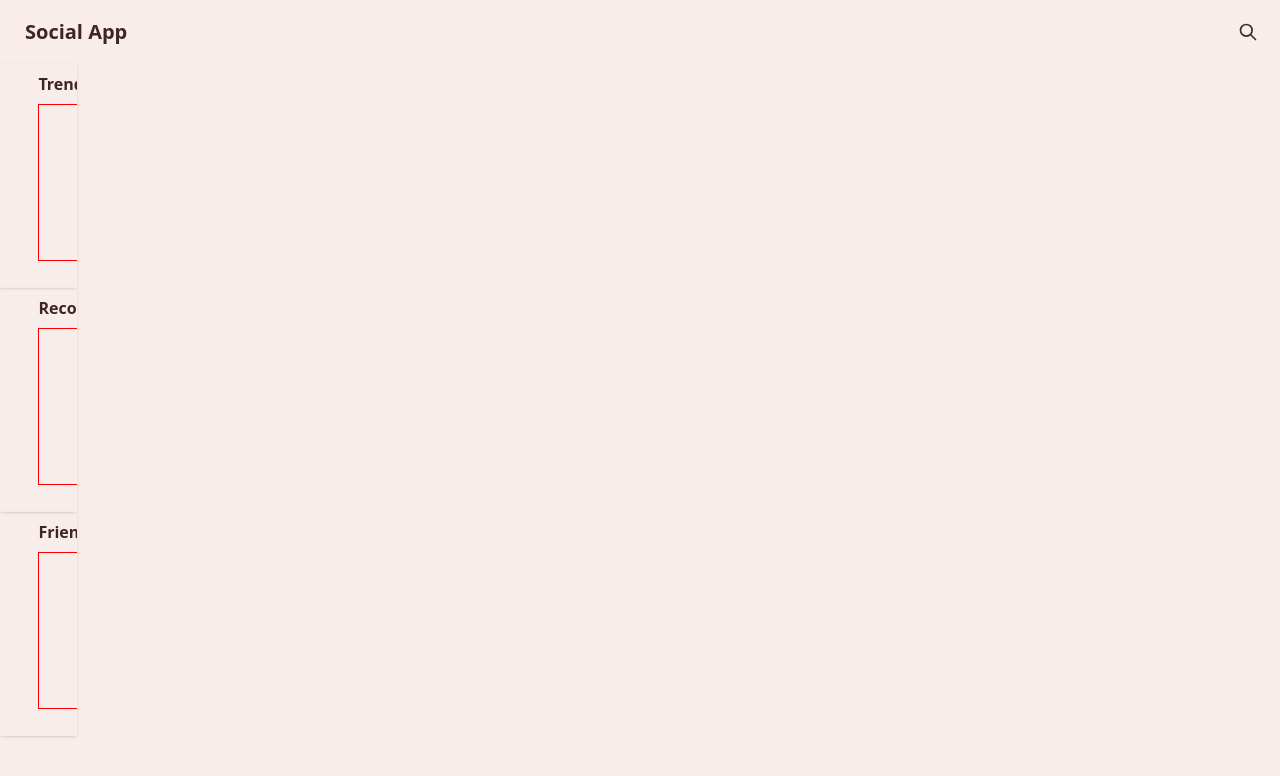
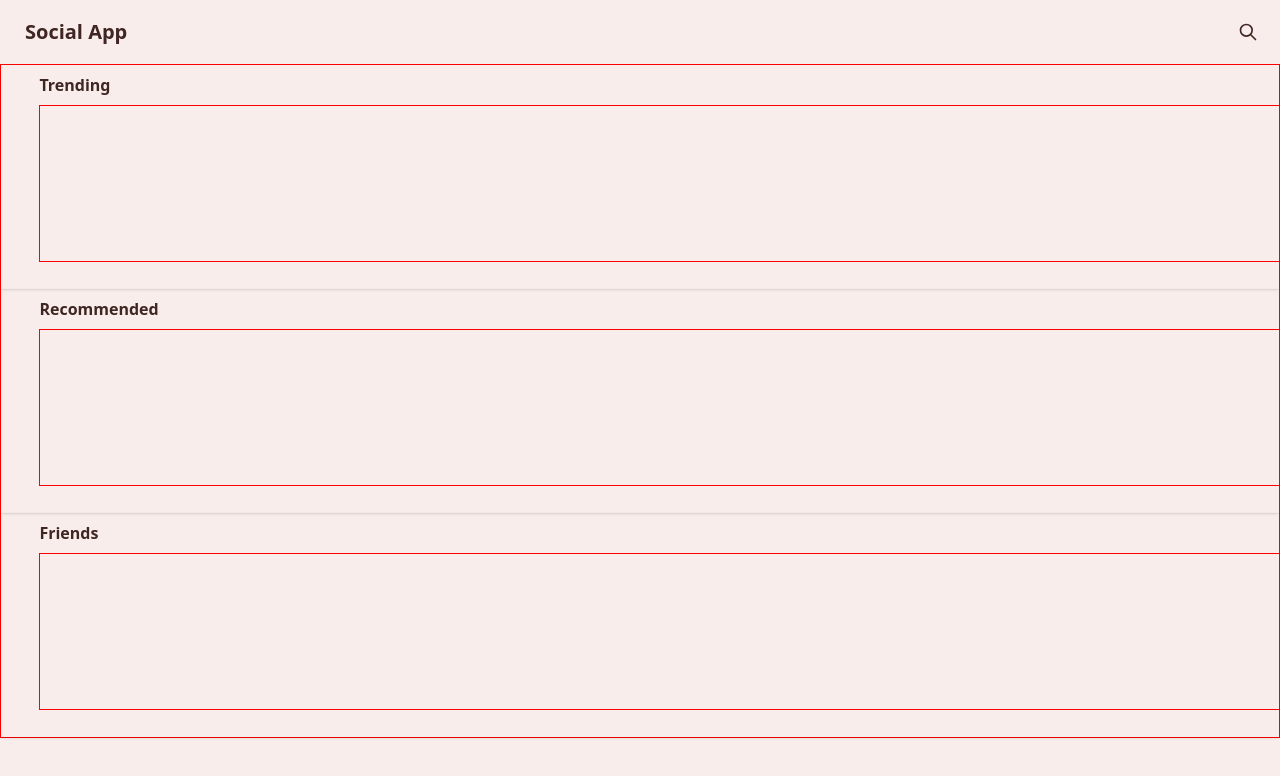
Before and after one commit to Larppa1/social-app, a React (Create React App) app: page / in a window 1280 px wide. Shown: the top 776 px of the page. Built offline with nearby package versions, Linux system fonts and the light colour scheme.

Commit message:
contentStyles.css: Add border to contentContainer.

```diff
--- a/src/components/Content/contentStyles.css
+++ b/src/components/Content/contentStyles.css
@@ -1,6 +1,5 @@
 .contentContainer {
     display: flex;
     flex-direction: column;
-    height: 50px;
-    width: 50px;
+    border: 1px solid red;
 }
```
